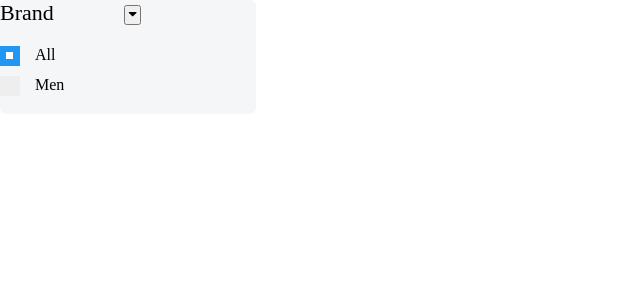
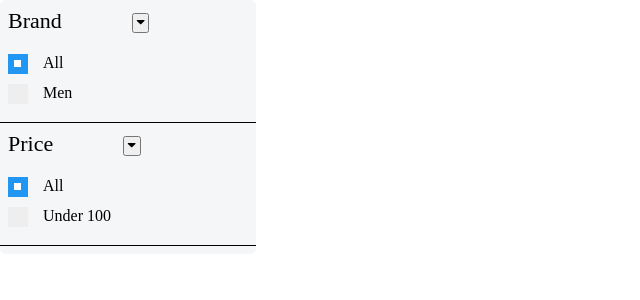
Before and after one commit to 03rohit19/ecommerce-store-assignment, a React (Create React App) app: page / in a window 1280 px wide. Shown: the top 300 px of the page, without its empty margins (0-640 px from the left). Built offline with nearby package versions, Linux system fonts and the light colour scheme.

Commit message:
Added price filter in sidebar component

```diff
--- a/src/components/Sidebar/Category/Category.component.tsx
+++ b/src/components/Sidebar/Category/Category.component.tsx
@@ -21,7 +21,7 @@ function CategoryComponent({ handleChange }: CategoryComponentProps) {
   };
 
   return (
-    <>
+    <div className="sidebar-options-container">
       <h2 className="sidebar-title">
         Brand
         <span style={{ marginLeft: "70px" }}>
@@ -73,7 +73,7 @@ function CategoryComponent({ handleChange }: CategoryComponentProps) {
           </>
         )}
       </div>
-    </>
+    </div>
   );
 }
 
--- /dev/null
+++ b/src/components/Sidebar/Price/Price.component.tsx
@@ -0,0 +1,72 @@
+import React, { useState } from "react";
+import { FaCaretDown, FaCaretUp } from "react-icons/fa";
+import SideBarOptions from "../../SideBarOptions/SideBarOptions.component";
+import "../sidebar.scss";
+
+interface CategoryComponentProps {
+  handleChange: (name: string, value: string) => void;
+}
+
+function PriceComponent({ handleChange }: CategoryComponentProps) {
+  const [showDropdown, setShowDropdown] = useState(false);
+  const [selectedPriceRange, setSelectedPriceRange] = useState("");
+
+  const toggleDropdown = () => {
+    setShowDropdown(!showDropdown);
+  };
+
+  const handlePriceRangeChange = (priceRange: string) => {
+    setSelectedPriceRange(priceRange);
+    handleChange("priceRange", priceRange);
+  };
+
+  return (
+    <div className="sidebar-options-container">
+      <h2 className="sidebar-title">
+        Price
+        <span style={{ marginLeft: "70px" }}>
+          <button onClick={toggleDropdown} className="show-more-button">
+            {showDropdown ? <FaCaretUp /> : <FaCaretDown />}
+          </button>
+        </span>
+      </h2>
+      <div>
+        <SideBarOptions
+          value=""
+          title="All"
+          name="category"
+          handleChange={() => handlePriceRangeChange("")}
+          checked={selectedPriceRange === ""}
+        />
+
+        <SideBarOptions
+          handleChange={() => handlePriceRangeChange("under100")}
+          value="under100"
+          title="Under 100"
+          name="priceRange"
+          checked={selectedPriceRange === "under100"}
+        />
+        {showDropdown && (
+          <>
+            <SideBarOptions
+              handleChange={() => handlePriceRangeChange("100to500")}
+              value="100to500"
+              title="100 to 500"
+              name="priceRange"
+              checked={selectedPriceRange === "100to300"}
+            />
+            <SideBarOptions
+              handleChange={() => handlePriceRangeChange("above500")}
+              value="above500"
+              title="Above 500"
+              name="priceRange"
+              checked={selectedPriceRange === "Above500"}
+            />
+          </>
+        )}
+      </div>
+    </div>
+  );
+}
+
+export default PriceComponent;
--- a/src/components/Sidebar/Sidebar.component.tsx
+++ b/src/components/Sidebar/Sidebar.component.tsx
@@ -1,6 +1,7 @@
 import React from "react";
 import CategoryComponent from "./Category/Category.component";
 import "./sidebar.scss";
+import PriceComponent from "./Price/Price.component";
 
 interface SidebarProps {
   handleChange: (name: string, value: string) => void;
@@ -10,6 +11,7 @@ const Sidebar = ({ handleChange }: SidebarProps) => {
   return (
     <div className="sidebar-container sidebar-view">
       <CategoryComponent handleChange={handleChange} />
+      <PriceComponent handleChange={handleChange} />
     </div>
   );
 };
--- a/src/components/Sidebar/sidebar.scss
+++ b/src/components/Sidebar/sidebar.scss
@@ -15,6 +15,15 @@
   padding-bottom: 8px;
   overflow-y: auto;
   overflow-x: hidden;
+}
+
+.sidebar-options-container {
+  width: 256px;
+  padding: 8px;
+  flex-grow: 0;
+  display: flex;
+  flex-direction: column;
+  border-bottom: 1px solid black;
 }
 
 .input-checkbox {
```
